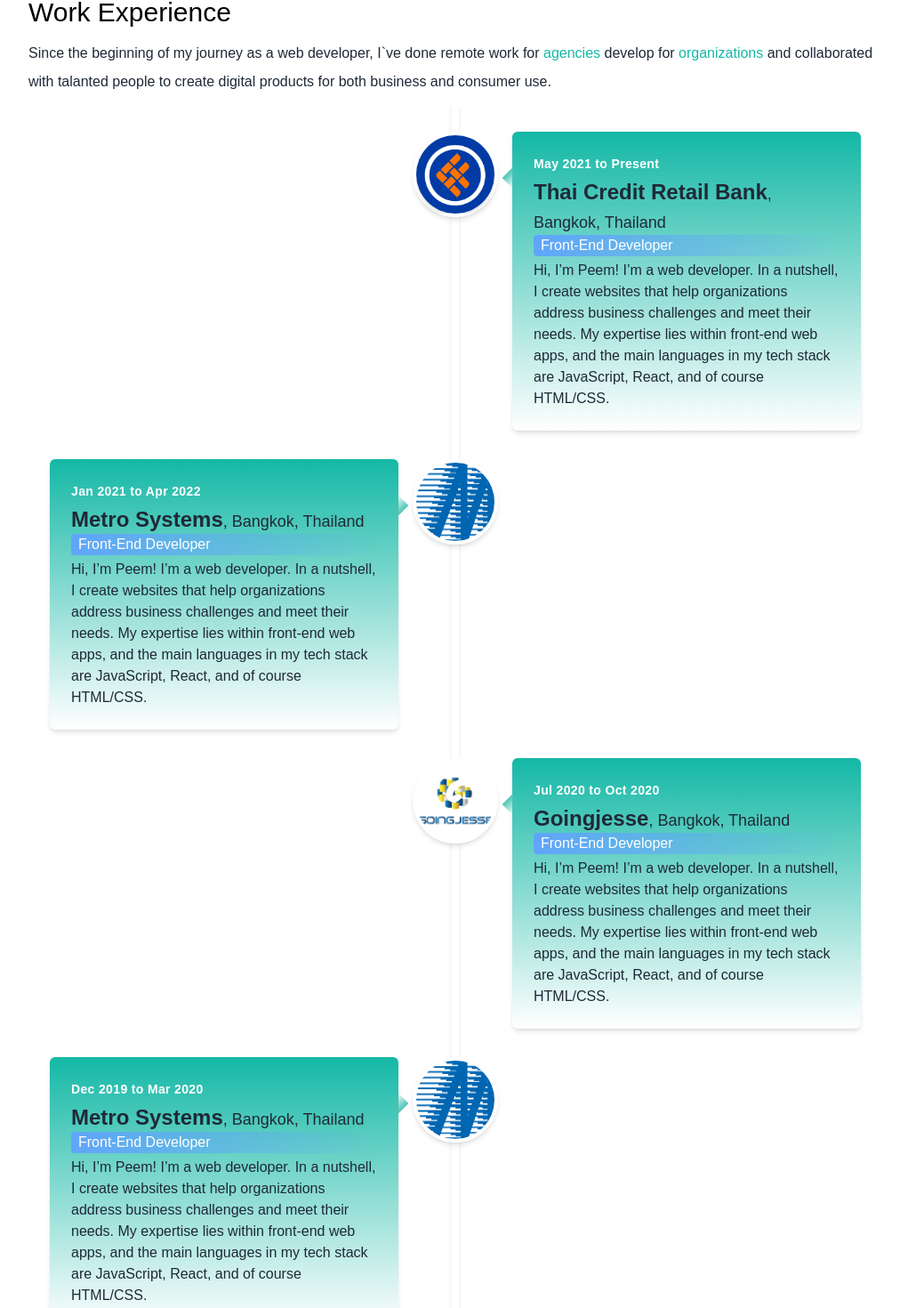
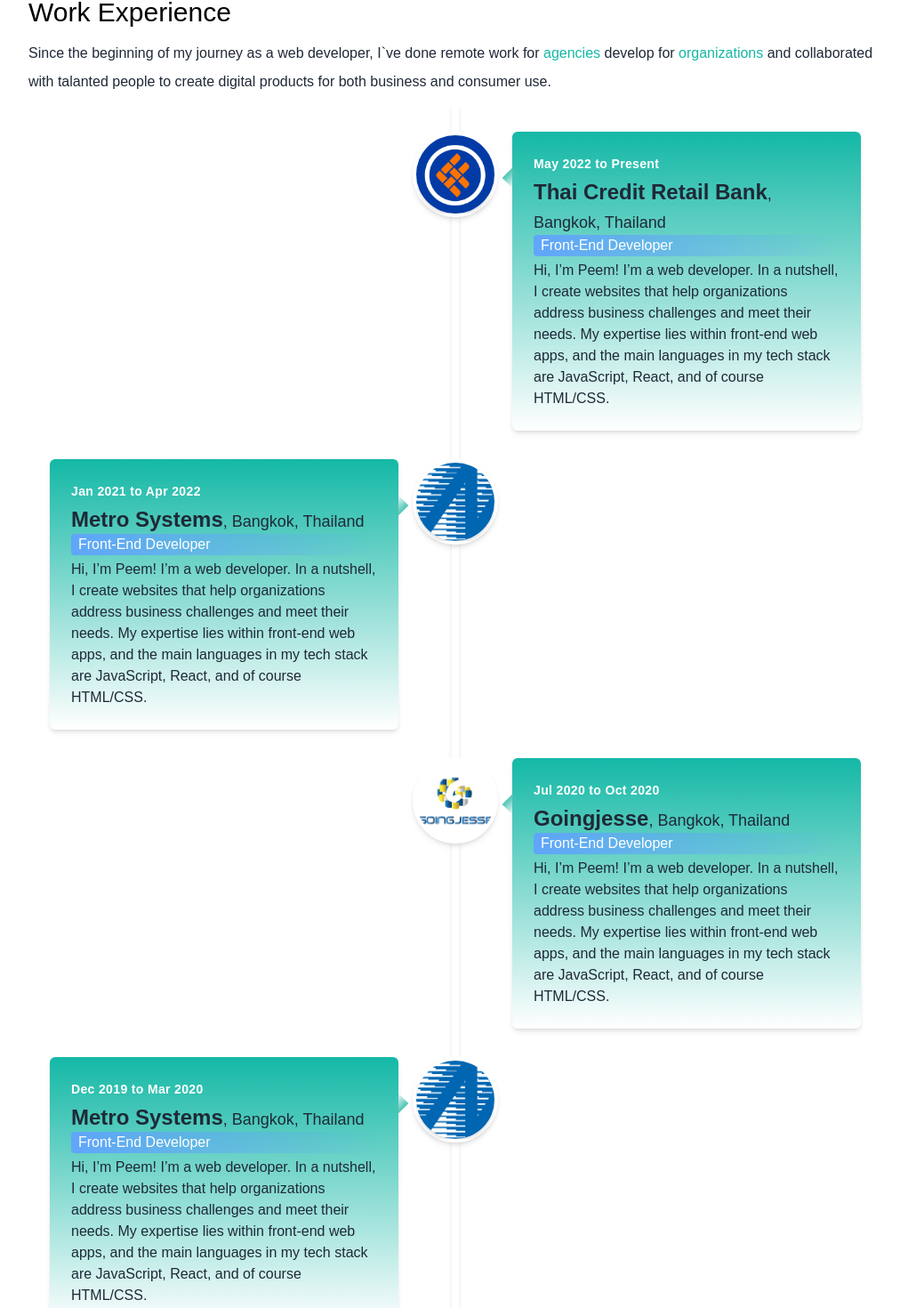
Before and after one commit to habonn/port-peem, a Next.js app: page / in a window 1280 px wide. Shown: the part 848-2318 px from the top of the page at 89% size, without its empty margins (128-1140 px from the left). Built offline with nearby package versions, Linux system fonts and the light colour scheme.

Commit message:
update color line image

```diff
--- a/pages/index.js
+++ b/pages/index.js
@@ -6,7 +6,7 @@
 import deved from "../public/avatar.png";
 // import code from "../public/code.png";
 // import design from "../public/design.png";
-import consulting from "../public/consulting.png";
+// import iconhead from "../public/";
 import thcredit from "../public/logo-thai-credit.jpeg";
 import metro from "../public/metro.png";
 import goingjesse from "../public/goingjesse.png";
@@ -24,11 +24,11 @@
   return (
     <div className={darkMode ? "dark" : ""}>
       <Head>
-        <title>Portflio</title>
-        <meta name="description" content="Generated by create next app" />
+        <title>Portfolio</title>
+        <meta name="description" content="Generated by PEEM" />
         <link rel="icon" href="/favicon.ico" />
       </Head>
-      <main className=" bg-white px-10 dark:bg-gray-900 md:px-20 lg:px-40">
+      <main className=" bg-white px-10 dark:bg-gray-700 md:px-20 lg:px-40">
         <section className="min-h-screen">
           <nav className="py-10 -mb-12 flex justify-between dark:text-white">
             {/* <h1 className="font-burtons text-xl">developedbyed</h1> */}
@@ -179,7 +179,7 @@
           </div>
           <div className="antialiased text-gray-800">
             <div className="relative container mx-auto px-6 flex flex-col space-y-8">
-              <div className="absolute z-0 w-2 h-full bg-white shadow-md inset-0 left-17 md:mx-auto md:right-0 md:left-0"></div>
+              <div className="absolute z-0 w-2 h-full bg-white dark:bg-[rgba(205,205,205,1)] shadow-md inset-0 left-17 md:mx-auto md:right-0 md:left-0"></div>
               <div className="relative z-10">
                 <div className="timeline-img">
                   <Image
@@ -200,7 +200,7 @@
                   <div className="timeline-point" aria-hidden="true"></div>
                   <div className="bg-white p-6  rounded-md shadow-md bg-gradient-to-b from-teal-500">
                     <span className="font-bold text-white text-sm tracking-wide">
-                      May 2021 to Present
+                      May 2022 to Present
                     </span>
                     <h1 className="text-2xl font-bold pt-1">
                       <span> Thai Credit Retail Bank</span>
@@ -229,7 +229,7 @@
                     // height={10}
                     layout="fill"
                     alt={"pic 2"}
-                    className="timeline-img-logo"
+                    className="timeline-img"
                   />
                 </div>
                 {/* <img
@@ -315,7 +315,7 @@
                     // height={10}
                     layout="fill"
                     alt={"metro 1"}
-                    className="timeline-img-logo"
+                    className="timeline-img"
                   />
                 </div>
                 {/* <img
--- a/styles/globals.css
+++ b/styles/globals.css
@@ -25,7 +25,7 @@
 
 @layer components {
   .timeline-img {
-    @apply h-24 w-24 object-cover rounded-full shadow-md border-4 border-white bg-white xs:absolute md:mx-auto md:left-0 md:right-0;
+    @apply h-24 w-24 object-cover rounded-full shadow-md border-4 border-white dark:border-[rgba(205,205,205,1)] bg-white xs:absolute md:mx-auto md:left-0 md:right-0;
   }
   .timeline-img-logo {
     @apply object-fill rounded-full  xs:absolute md:mx-auto md:left-0 md:right-0;
```
